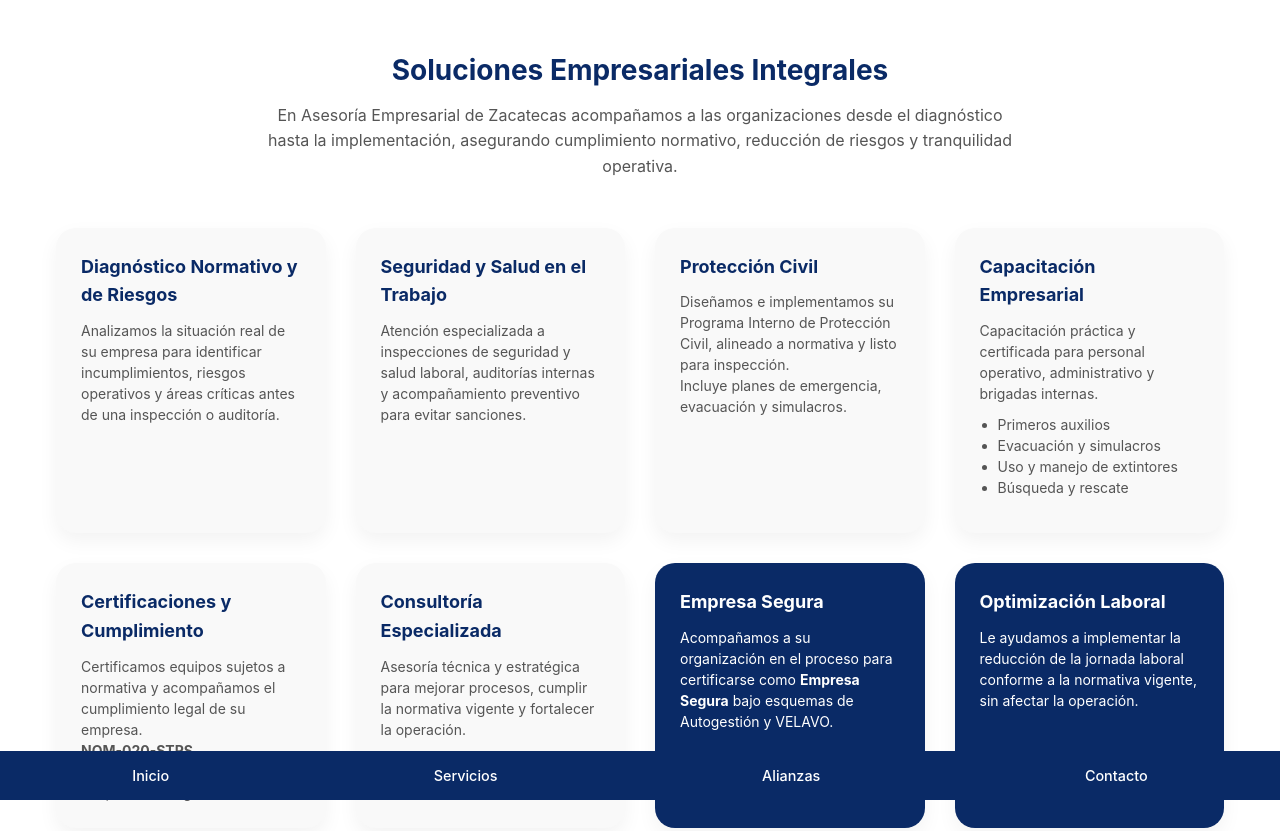
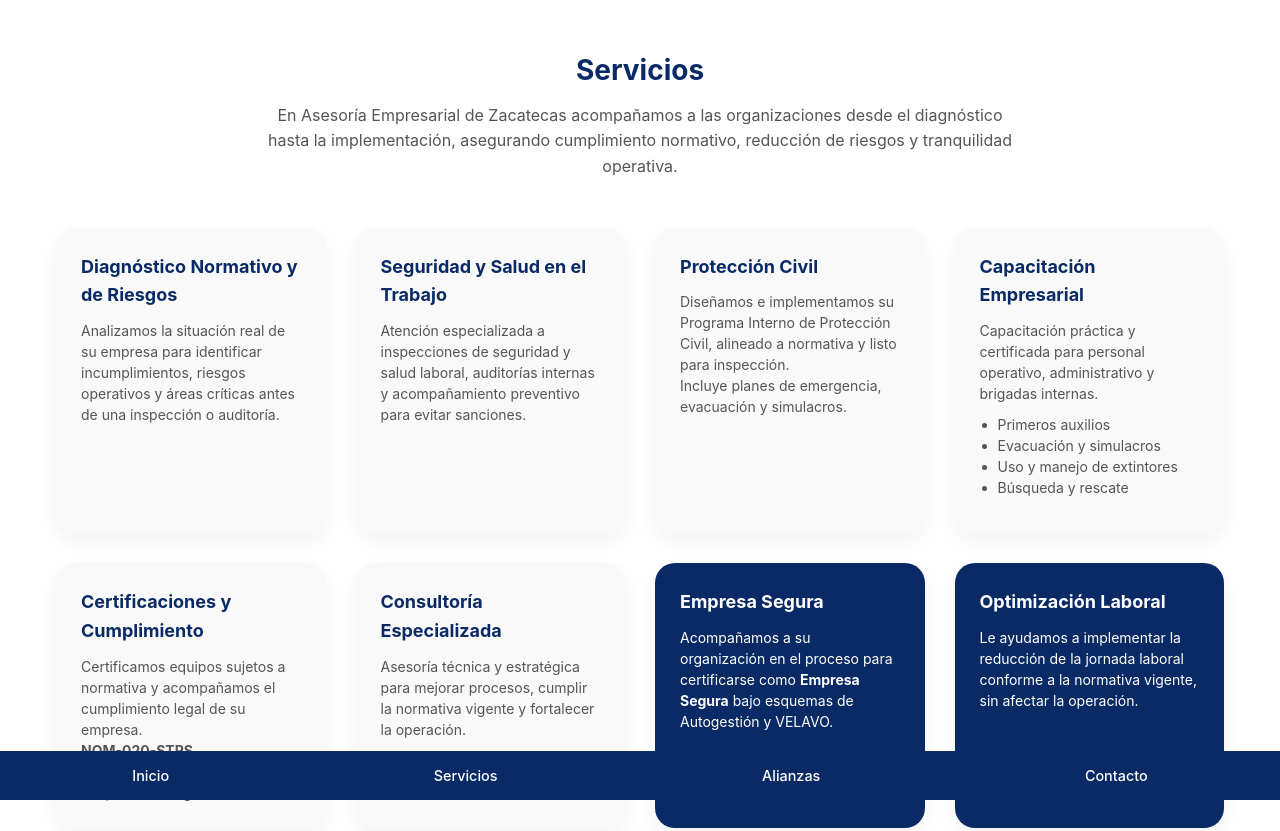
Before and after one commit to Egael/aez, a plain HTML site: page servicios.html in a window 1280 px wide. Shown: the top 831 px of the page. Drawn offline with Linux system fonts and the light colour scheme.

Commit message:
Update servicios.html

```diff
--- a/servicios.html
+++ b/servicios.html
@@ -108,7 +108,7 @@
 <section class="servicios-wrapper">
 
   <div class="servicios-header">
-    <h1>Soluciones Empresariales Integrales</h1>
+    <h1>Servicios</h1>
     <p>
       En Asesoría Empresarial de Zacatecas acompañamos a las organizaciones
       desde el diagnóstico hasta la implementación, asegurando cumplimiento
```
